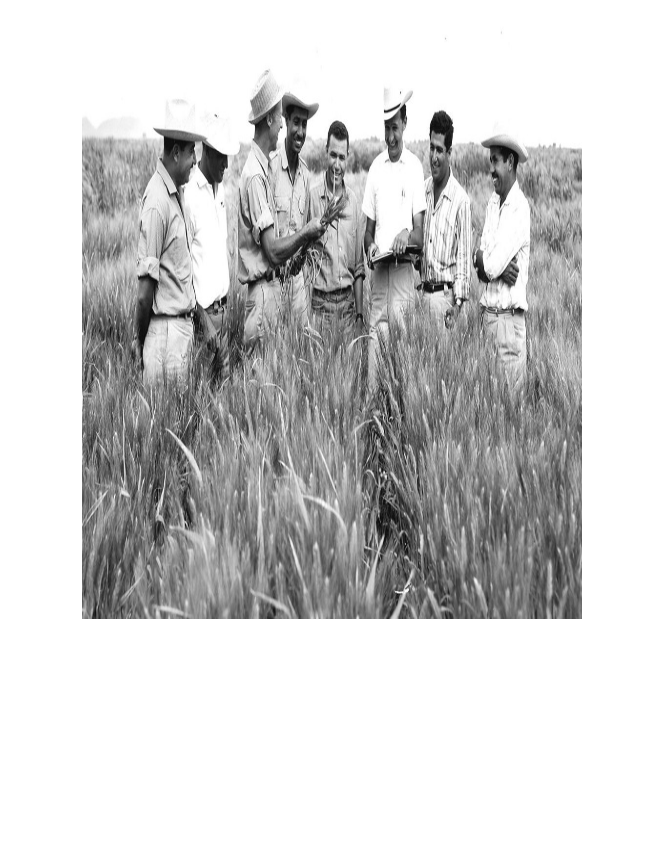
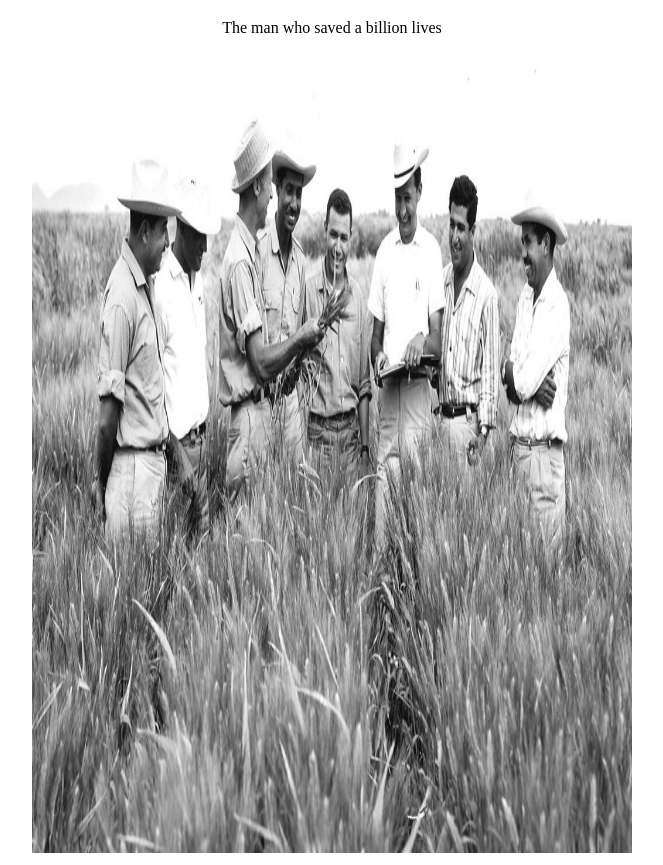
Before and after one commit to peterboro/peter-jothir, a plain HTML site: page index.html in a window 1280 px wide. Shown: the part 61-926 px from the top of the page, without its empty margins (308-971 px from the left). Before the commit the page ends 800 px from the top, so only its background shows below. Drawn offline with Linux system fonts and the light colour scheme.

Commit message:
added image and description

```diff
--- a/index.html
+++ b/index.html
@@ -11,8 +11,8 @@
     <script src="https://cdn.freecodecamp.org/testable-projects-fcc/v1/bundle.js"></script>
     <center>
       <h1>Dr. Norman Borlaug</h1>
-
-      <div id="img-div"><img src ="tribute-page-main-image.jpg" alt="Dr. Norman" width = "500" height = "600"></div>
+      <p> The man who saved a billion lives </p>
+      <div id="img-div"><img src ="tribute-page-main-image.jpg" alt="Dr. Norman" width = "600" height = "800"></div>
 
     </center>
 
```
